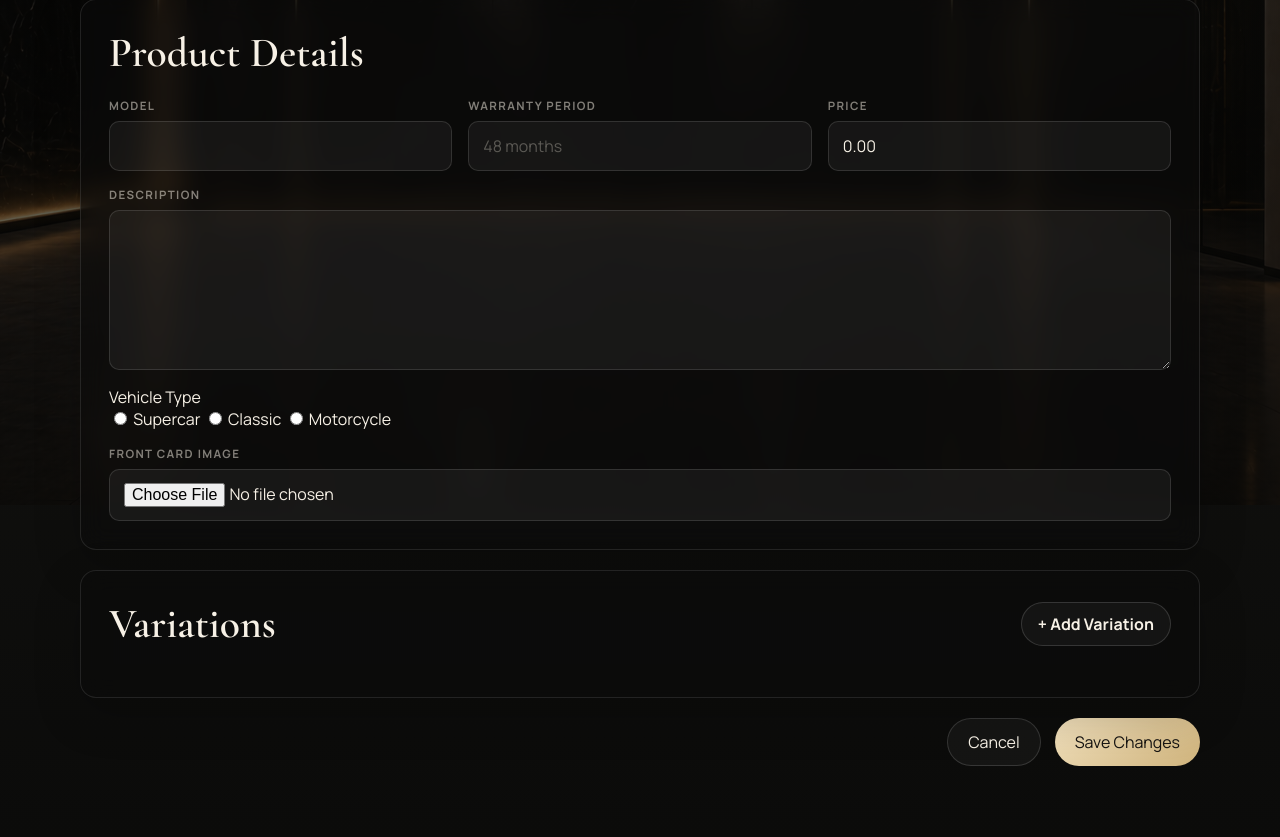
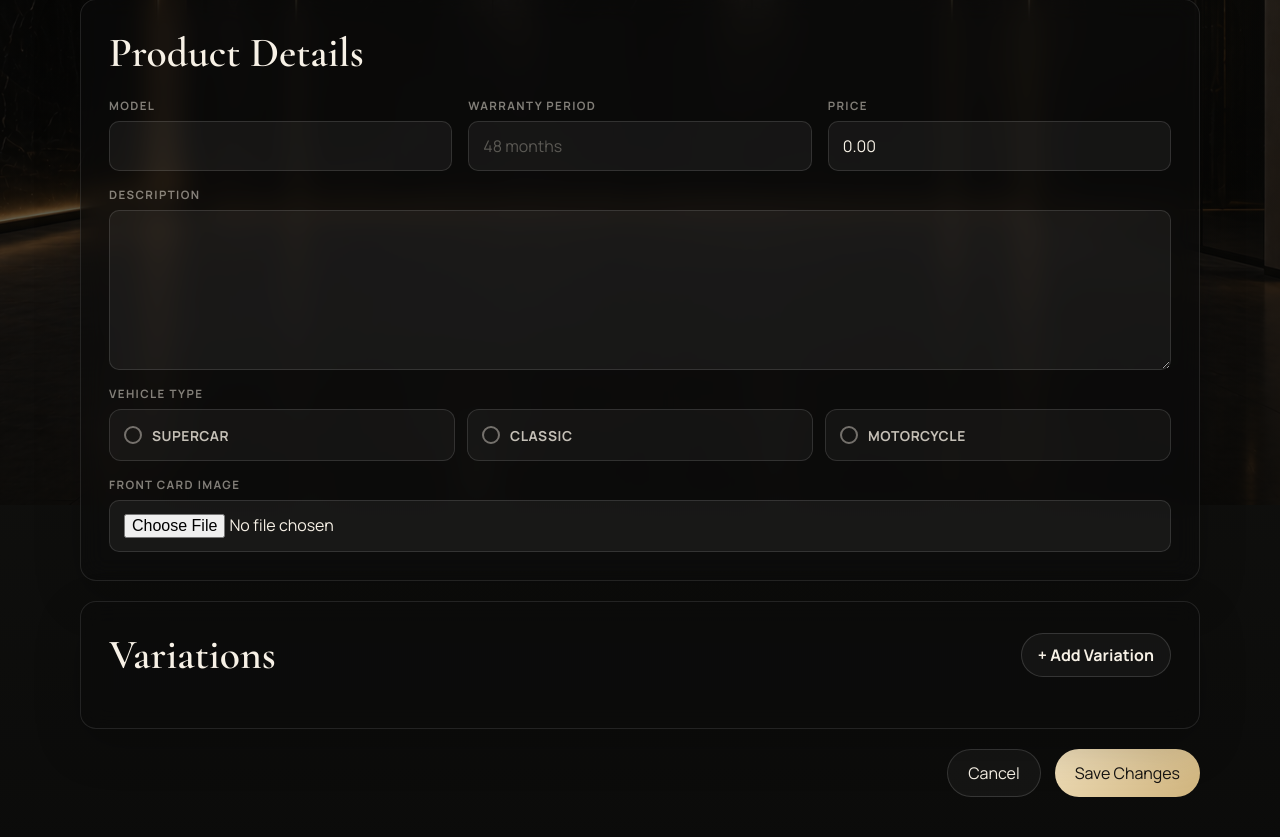
Before and after one commit to juanjosevasquezmesa-create/CSET-180-Final-Project, a Flask app: template templates/vendorEdit.html in a window 1280 px wide. Shown: the part 295-1132 px from the top of the page. Before the commit the page ends 1061 px from the top, so only its background shows below. Run offline with Flask 3, Linux system fonts and the light colour scheme; the template is opened without the code that fills it, so the values that code supplies are empty; parts of the project's set-up code (start-up, migrations or seed data) failed here and were passed over.

Commit message:
styling and logic for the carType attribute in the Add and Edit vendor pages

```diff
--- a/backend/vendorProduct.py
+++ b/backend/vendorProduct.py
@@ -10,6 +10,7 @@ from .models import CartItem, OrderItem, Product, ProductVariation, User,  engin
 
 ALLOWED_IMAGE_EXTENSIONS = {"jpg", "jpeg", "png", "webp", "gif"}
 IMAGE_UPLOAD_FOLDER = os.path.join(os.path.dirname(__file__), "..", "static", "images", "products")
+ALLOWED_CAR_TYPES = {"supercar", "classic", "motorcycle"}
 os.makedirs(IMAGE_UPLOAD_FOLDER, exist_ok=True)
 
 def _allowed_image(image_file):
@@ -83,6 +84,15 @@ def _parse_stock(stock_text):
 
     return stock
 
+
+def _parse_car_type(car_type):
+    car_type = car_type.strip()
+    if car_type not in ALLOWED_CAR_TYPES:
+        return None
+
+    return car_type
+
+
 def _get_vendor_product(session_db, product_id):
     productUser = session_db.scalars(
         select(User.user_id)
@@ -125,9 +135,10 @@ def productAdd():
     description = request.form.get("description", "").strip() or None
     warranty_period = request.form.get("warranty_period", "").strip() or None
     price_text = request.form.get("price", "").strip()
+    car_type = _parse_car_type(request.form.get("carType", ""))
 
-    if not model or not price_text:
-        flash("Model and price are required.", "error")
+    if not model or not price_text or car_type is None:
+        flash("Model, price, and vehicle type are required.", "error")
         return render_template("vendorAdd.html"), 400
 
     price = _parse_price(price_text)
@@ -166,6 +177,7 @@ def productAdd():
             description=description,
             warranty_period=warranty_period,
             price=price,
+            carType=car_type,
             created_by=session.get("user_id"),
             variations=variations,
         )
@@ -243,9 +255,10 @@ def productEdit(product_id):
         description = _clean_text(request.form.get("description", ""))
         warranty_period = _clean_text(request.form.get("warranty_period", ""))
         price_text = request.form.get("price", "").strip()
+        car_type = _parse_car_type(request.form.get("carType", ""))
 
-        if not model or not price_text:
-            flash("Model and price are required.", "error")
+        if not model or not price_text or car_type is None:
+            flash("Model, price, and vehicle type are required.", "error")
             return render_template("vendorEdit.html", product=product), 400
 
         price = _parse_price(price_text)
@@ -257,6 +270,7 @@ def productEdit(product_id):
         product.description = description
         product.warranty_period = warranty_period
         product.price = price
+        product.carType = car_type
 
         selected_variation_ids = set(request.form.getlist("selected_variations"))
 
--- a/static/styles/vendorEdit.css
+++ b/static/styles/vendorEdit.css
@@ -145,6 +145,87 @@
 
 .field input::placeholder { color: rgba(247, 241, 230, 0.3); }
 
+.radio-group {
+    display: grid;
+    grid-template-columns: repeat(3, minmax(0, 1fr));
+    gap: 12px;
+}
+
+.radio-option {
+    position: relative;
+    display: flex;
+    align-items: center;
+    gap: 10px;
+    min-height: 52px;
+    padding: 12px 14px;
+    border: 1px solid rgba(255, 255, 255, 0.12);
+    border-radius: 12px;
+    background: rgba(255, 255, 255, 0.04);
+    color: rgba(247, 241, 230, 0.78);
+    cursor: pointer;
+    transition: border-color 0.2s ease, background 0.2s ease, color 0.2s ease, transform 0.2s ease;
+}
+
+.radio-option:hover {
+    border-color: rgba(240, 223, 187, 0.32);
+    background: rgba(240, 223, 187, 0.06);
+    color: #f7f1e6;
+}
+
+.radio-option input[type="radio"] {
+    position: absolute;
+    opacity: 0;
+    pointer-events: none;
+}
+
+.radio-control {
+    width: 18px;
+    height: 18px;
+    border: 2px solid rgba(247, 241, 230, 0.42);
+    border-radius: 50%;
+    display: inline-flex;
+    align-items: center;
+    justify-content: center;
+    flex: 0 0 auto;
+}
+
+.radio-control::after {
+    content: "";
+    width: 8px;
+    height: 8px;
+    border-radius: 50%;
+    background: #151311;
+    transform: scale(0);
+    transition: transform 0.2s ease;
+}
+
+.field .radio-label {
+    color: inherit;
+    font-size: 0.86rem;
+    font-weight: 800;
+    letter-spacing: 0.04em;
+}
+
+.radio-option:has(input[type="radio"]:checked) {
+    border-color: rgba(240, 223, 187, 0.62);
+    background: linear-gradient(135deg, rgba(240, 223, 187, 0.18), rgba(207, 179, 124, 0.08));
+    color: #f0dfbb;
+}
+
+.radio-option:has(input[type="radio"]:checked) .radio-control {
+    border-color: #cfb37c;
+    background: #cfb37c;
+}
+
+.radio-option:has(input[type="radio"]:checked) .radio-control::after {
+    transform: scale(1);
+}
+
+.radio-option:has(input[type="radio"]:focus-visible) {
+    outline: 2px solid rgba(240, 223, 187, 0.75);
+    outline-offset: 3px;
+}
+
 /* ── Variation rows ── */
 
 .variation-list { display: grid; gap: 14px; }
@@ -232,6 +313,7 @@
     .edit-page { padding: 132px 18px 56px; }
 
     .form-grid,
+    .radio-group,
     .variation-row,
     .variation-row.new-row {
         grid-template-columns: 1fr 1fr;
@@ -257,6 +339,7 @@
     .form-actions .btn { width: 100%; }
 
     .form-grid,
+    .radio-group,
     .variation-row,
     .variation-row.new-row {
         grid-template-columns: 1fr;
--- a/templates/vendorEdit.html
+++ b/templates/vendorEdit.html
@@ -54,20 +54,26 @@
                         <span>Description</span>
                         <textarea name="description" rows="5">{{ product.description or '' }}</textarea>
                     </label>
-                    <label class="vendor-field" style="grid-column:1/-1;">
+                    <label class="field wide">
                         <span>Vehicle Type</span>
-                        <div class="radio-group">
+                        <div class="radio-group" role="radiogroup" aria-label="Vehicle Type">
                             <label class="radio-option">
-                                <input type="radio" name="carType" value="supercar" required>
-                                <span>Supercar</span>
+                                <input type="radio" name="carType" value="supercar" required
+                                       {% if product.carType == "supercar" %}checked{% endif %}>
+                                <span class="radio-control" aria-hidden="true"></span>
+                                <span class="radio-label">Supercar</span>
                             </label>
                             <label class="radio-option">
-                                <input type="radio" name="carType" value="classic" required>
-                                <span>Classic</span>
+                                <input type="radio" name="carType" value="classic" required
+                                       {% if product.carType == "classic" %}checked{% endif %}>
+                                <span class="radio-control" aria-hidden="true"></span>
+                                <span class="radio-label">Classic</span>
                             </label>
                             <label class="radio-option">
-                                <input type="radio" name="carType" value="motorcycle" required>
-                                <span>Motorcycle</span>
+                                <input type="radio" name="carType" value="motorcycle" required
+                                       {% if product.carType == "motorcycle" %}checked{% endif %}>
+                                <span class="radio-control" aria-hidden="true"></span>
+                                <span class="radio-label">Motorcycle</span>
                             </label>
                         </div>
                     </label>
```
Also changed, not shown: static/styles/vendor.css (+83 -0 lines), templates/vendorAdd.html (+7 -4 lines).
